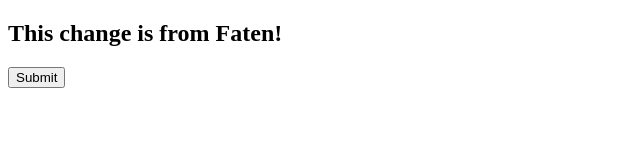
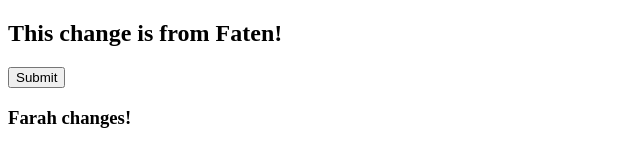
Before and after one commit to medaminefh/new_git_project, a plain HTML site: page index.html in a window 1280 px wide. Shown: the whole page, without its empty margins (0-640 px from the left). Drawn offline with Linux system fonts and the light colour scheme.

Commit message:
farah changes

```diff
--- a/index.html
+++ b/index.html
@@ -8,5 +8,6 @@
       This change is from Faten!
     </h2>
     <button>Submit</button>
+    <h3>Farah changes!</h3>
   </body>
 </html>
```
